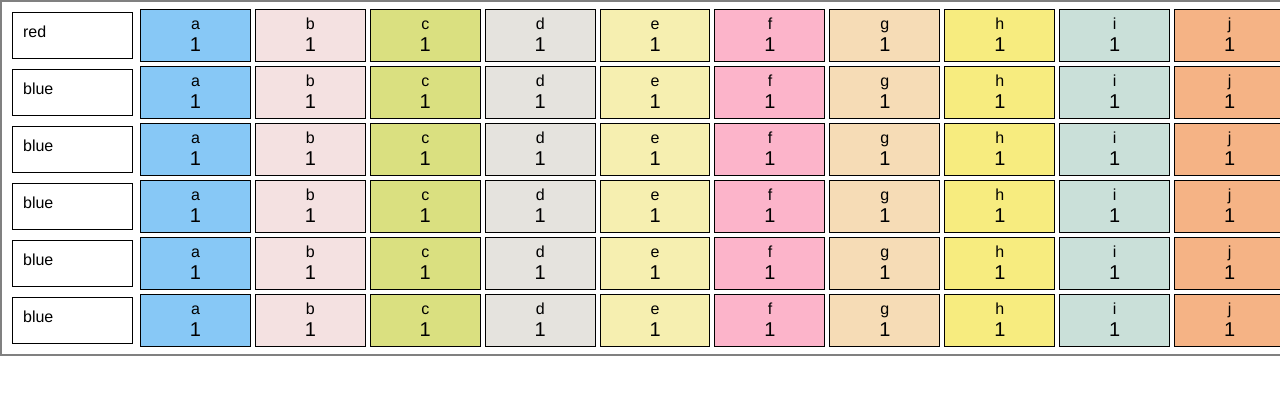
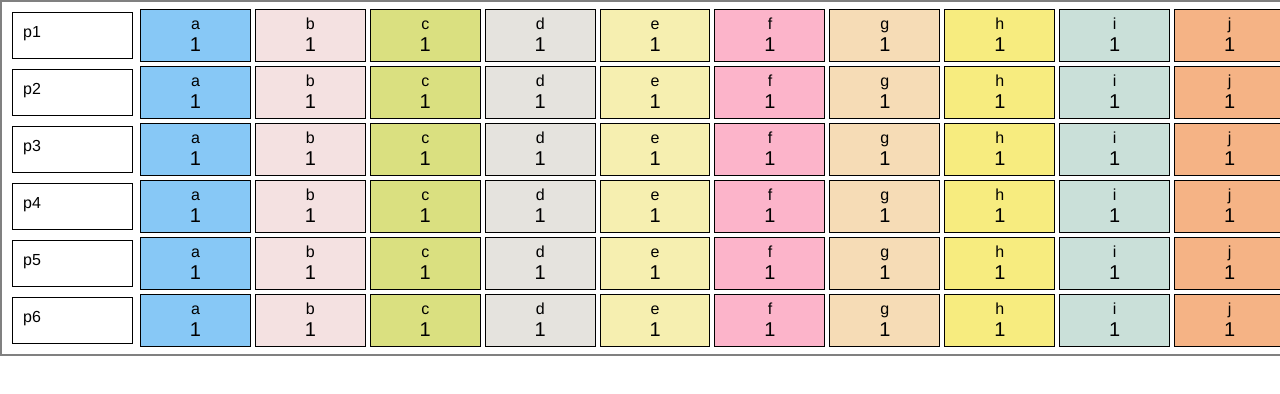
Before and after one commit to Tordensky/multimillionaer, a React (Create React App) app: page / in a window 1280 px wide. Shown: the top 394 px of the page. Built offline with nearby package versions, Linux system fonts and the light colour scheme.

Commit message:
Refaktor

```diff
--- a/src/components/Board.jsx
+++ b/src/components/Board.jsx
@@ -24,7 +24,7 @@ const PlayerInfo = styled.div`
 
 const data = [
     {
-        playerId: 'red',
+        playerID: 'p1',
         stocks: [
             {
                 stockID: 'a',
@@ -79,7 +79,7 @@ const data = [
         ]
     },
     {
-        playerId: 'blue',
+        playerID: 'p2',
         stocks: [
             {
                 stockID: 'a',
@@ -134,7 +134,7 @@ const data = [
         ]
     },
     {
-        playerId: 'blue',
+        playerID: 'p3',
         stocks: [
             {
                 stockID: 'a',
@@ -189,7 +189,7 @@ const data = [
         ]
     },
     {
-        playerId: 'blue',
+        playerID: 'p4',
         stocks: [
             {
                 stockID: 'a',
@@ -244,7 +244,7 @@ const data = [
         ]
     },
     {
-        playerId: 'blue',
+        playerID: 'p5',
         stocks: [
             {
                 stockID: 'a',
@@ -299,7 +299,7 @@ const data = [
         ]
     },
     {
-        playerId: 'blue',
+        playerID: 'p6',
         stocks: [
             {
                 stockID: 'a',
@@ -357,12 +357,12 @@ const data = [
 ];
 
 function Player({ data }) {
-    const stocks = data.stocks.map(stockData => <Stock data={stockData} />);
+    const stocks = data.stocks.map(stockData => <Stock key={stockData.stockID} data={stockData} />);
 
     return (
         <PlayerContainer>
             <PlayerInfo>
-                {data.playerId}
+                {data.playerID}
             </PlayerInfo>
             {stocks}
         </PlayerContainer>
@@ -377,7 +377,7 @@ export class Board extends PureComponent {
 
     renderPlayers() {
         // todo from props
-        return data.map(playerData => <Player data={playerData}/>);
+        return data.map(playerData => <Player key={playerData.playerID} data={playerData}/>);
     }
 
     render() {
```
